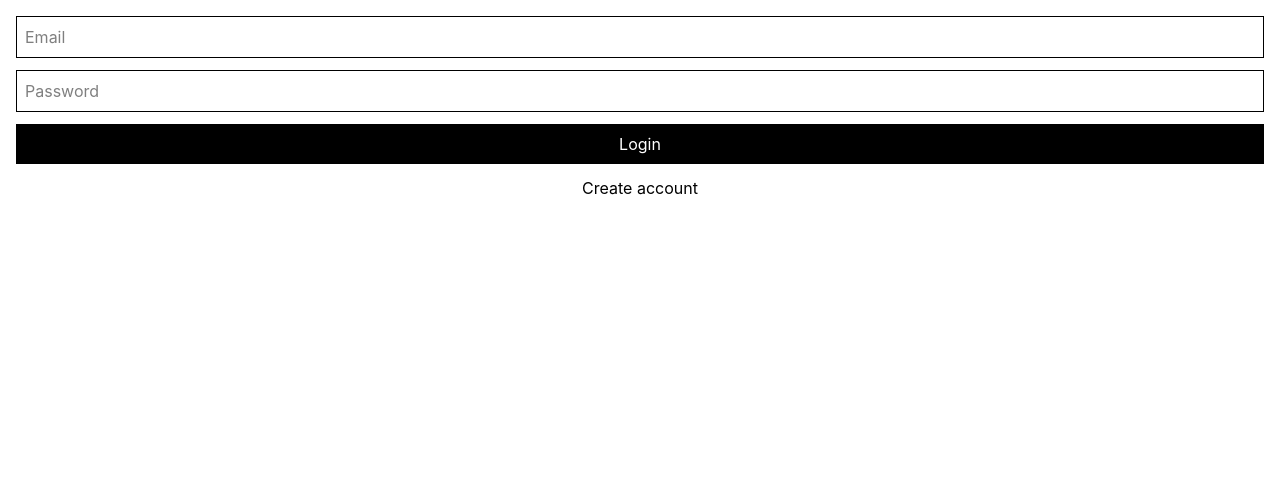
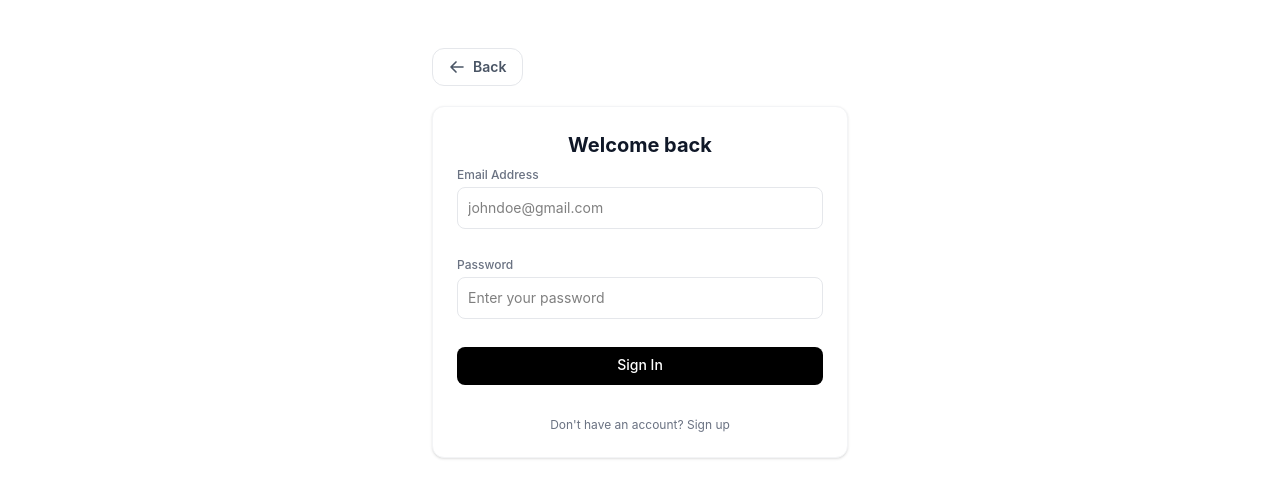
Before and after one commit to devadedejimike/Car-Rental-Frontend, a React (Vite) app: page /auth in a window 1280 px wide. Shown: the top 498 px of the page. Built offline with nearby package versions, Linux system fonts and the light colour scheme.

Commit message:
feat: changed name to username to fit backend user model, added back button and  improved ui

```diff
--- a/src/pages/Auth.tsx
+++ b/src/pages/Auth.tsx
@@ -2,13 +2,14 @@ import { useState } from "react";
 import { LoginUser, RegisterUser } from "../api/auth";
 import { useAuth } from "../context/AuthContext";
 import { useNavigate } from "react-router-dom";
+import BackButton from "../assets/BackButton";
 
 const Auth = () => {
   const { login } = useAuth();
   const navigate = useNavigate();
 
   const [isLogin, setIsLogin] = useState(true);
-  const [name, setName] = useState("");
+  const [username, setUserName] = useState("");
   const [email, setEmail] = useState("");
   const [password, setPassword] = useState("");
 
@@ -31,7 +32,7 @@ const Auth = () => {
         }
 
       } else {
-        await RegisterUser({ name, email, password });
+        await RegisterUser({ username, email, password });
 
         alert("Account created");
 
@@ -45,42 +46,65 @@ const Auth = () => {
   };
 
   return (
-    <form onSubmit={handleSubmit} className="p-4 space-y-3">
+    <div className="max-w-md mx-auto mt-12 px-4">
+        <BackButton/>
+            <form onSubmit={handleSubmit} className="p-6 bg-white rounded-xl border border-gray-100 shadow-sm space-y-7">
+      {/* Dynamic Header */}
+      <div className="text-center mb-2">
+        <h2 className="text-xl font-bold text-gray-900">
+          {isLogin ? "Welcome back" : "Create your account"}
+        </h2>
+      </div>
+
       {!isLogin && (
+        <div>
+          <label className="text-xs font-medium text-gray-500 block mb-1">Username</label>
           <input
-          placeholder="Name"
-          value={name}
-          onChange={(e) => setName(e.target.value)}
-          className="border p-2 w-full"
+            placeholder="Choose a username"
+            value={username}
+            onChange={(e) => setUserName(e.target.value)}
+            className="border border-gray-200 p-2.5 w-full rounded-lg text-sm focus:outline-none focus:border-black transition-colors"
+            required
           />
+        </div>
       )}
 
+      <div>
+        <label className="text-xs font-medium text-gray-500 block mb-1">Email Address</label>
         <input
-        placeholder="Email"
+          placeholder="johndoe@gmail.com"
+          type="email"
           value={email}
           onChange={(e) => setEmail(e.target.value)}
-        className="border p-2 w-full"
+          className="border border-gray-200 p-2.5 w-full rounded-lg text-sm focus:outline-none focus:border-black transition-colors"
+          required
         />
+      </div>
 
+      <div>
+        <label className="text-xs font-medium text-gray-500 block mb-1">Password</label>
         <input
-        placeholder="Password"
+          placeholder="Enter your password"
           type="password"
           value={password}
           onChange={(e) => setPassword(e.target.value)}
-        className="border p-2 w-full"
+          className="border border-gray-200 p-2.5 w-full rounded-lg text-sm focus:outline-none focus:border-black transition-colors"
+          required
         />
+      </div>
 
-      <button className="bg-black text-white px-4 py-2 w-full">
-        {isLogin ? "Login" : "Register"}
+      <button className="bg-black text-white py-2.5 w-full rounded-lg text-sm font-medium hover:bg-gray-800 transition-colors pt-2">
+        {isLogin ? "Sign In" : "Register"}
       </button>
 
       <p
-        className="text-center cursor-pointer"
+        className="text-center text-xs text-gray-500 cursor-pointer hover:text-black hover:underline transition-colors pt-1"
         onClick={() => setIsLogin(!isLogin)}
       >
-        {isLogin ? "Create account" : "Login instead"}
+        {isLogin ? "Don't have an account? Sign up" : "Already have an account? Sign in"}
       </p>
     </form>
+    </div>
   );
 };
 
```
Lines whose indentation alone changed are shown as unchanged.
